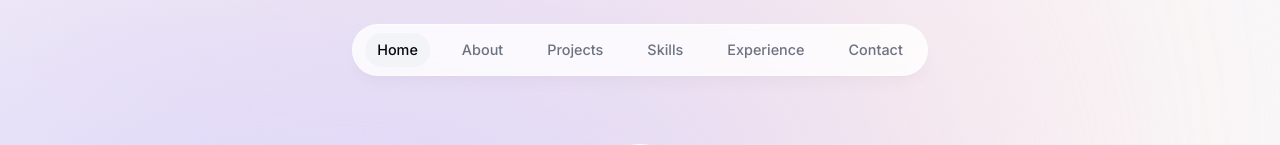
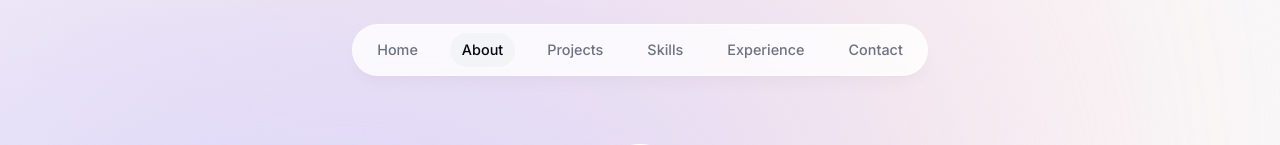
Before and after one commit to Jupiter82/next_js_portfolio, a Next.js app: page / in a window 1280 px wide. Shown: the top 145 px of the page. Built offline with nearby package versions, Linux system fonts and the light colour scheme.

Commit message:
push office clsx className and react-intersection-observer

```diff
--- a/app/layout.tsx
+++ b/app/layout.tsx
@@ -1,6 +1,7 @@
 import Header from "@/components/header";
 import "./globals.css";
 import { Inter } from "next/font/google";
+import ActiveSectionContextProvider from "@/context/active-section-context";
 
 // const inter = {
 //   className:'inter_font_class_name', Example class name generated by next.js
@@ -29,8 +30,10 @@ export default function RootLayout({
         <div className="bg-[#fbe2e3] absolute top-[-6rem] -z-10 right-[11rem] h-[31.25rem] w-[31.25rem] rounded-full blur-[10rem] sm:w-[68.75rem] dark:bg-[#946263]"></div>
         <div className="bg-[#dbd7fb] absolute top-[-1rem] -z-10 left-[-35rem] h-[31.25rem] w-[50rem] rounded-full blur-[10rem] sm:w-[68.75rem] md:left-[-33rem] lg:left-[-28rem] xl:left-[-15rem] 2xl:left-[-5rem] dark:bg-[#676394]"></div>
 
-        <Header />
-        {children}
+        <ActiveSectionContextProvider>
+          <Header />
+          {children}
+        </ActiveSectionContextProvider>
       </body>
     </html>
   );
--- a/components/about.tsx
+++ b/components/about.tsx
@@ -2,9 +2,21 @@
 import React from "react";
 import { motion } from "framer-motion";
 import SectionHeading from "./section-heading";
+import { useInView } from "react-intersection-observer";
+import { useActiveSectionContext } from "@/context/active-section-context";
+
 export default function About() {
+  const { ref, inView } = useInView();
+
+  const { setActiveSection } = useActiveSectionContext();
+
+  if (inView) {
+    setActiveSection("About");
+  }
+
   return (
     <motion.section
+      ref={ref}
       className="mb-28 max-w-[45rem] text-center leading-8 sm:mb-40 scroll-mt-28"
       initial={{ opacity: 0, y: 100 }}
       animate={{ opacity: 1, y: 0 }}
--- a/components/header.tsx
+++ b/components/header.tsx
@@ -1,12 +1,14 @@
 "use client";
-import React, { useState } from "react";
+import React from "react";
 import { motion } from "framer-motion";
 import Link from "next/link";
 import clsx from "clsx";
 import { links } from "@/lib/data";
+import { useActiveSectionContext } from "@/context/active-section-context";
 
 export default function Header() {
-  const [activeSection, setActiveSection] = useState("Home");
+  const { activeSection, setActiveSection } = useActiveSectionContext();
+
   return (
     <header className="z-[999] relative">
       <motion.div
--- /dev/null
+++ b/context/active-section-context.tsx
@@ -0,0 +1,42 @@
+"use client";
+
+import React, { createContext, useContext, useState } from "react";
+
+// export default function ActiveSectionContextProvider({
+//   children,
+// }: {
+//   children: React.ReactNode;
+// }) {
+
+type ActiveSectionContextProviderProps = { children: React.ReactNode };
+type ActiveSectionContextType = {
+  activeSection: string;
+  setActiveSection: React.Dispatch<React.SetStateAction<string>>;
+};
+
+export const ActiveSectionContext =
+  createContext<ActiveSectionContextType | null>(null);
+
+export default function ActiveSectionContextProvider({
+  children,
+}: ActiveSectionContextProviderProps) {
+  const [activeSection, setActiveSection] = useState("Home");
+
+  return (
+    <ActiveSectionContext.Provider value={{ activeSection, setActiveSection }}>
+      {children}
+    </ActiveSectionContext.Provider>
+  );
+}
+
+//seperate hook
+export function useActiveSectionContext() {
+  const context = useContext(ActiveSectionContext);
+
+  if (context === null) {
+    throw new Error(
+      "useActiveSectionContext must be used with in an ActiveSectionContextProvider"
+    );
+  }
+  return context;
+}
```
